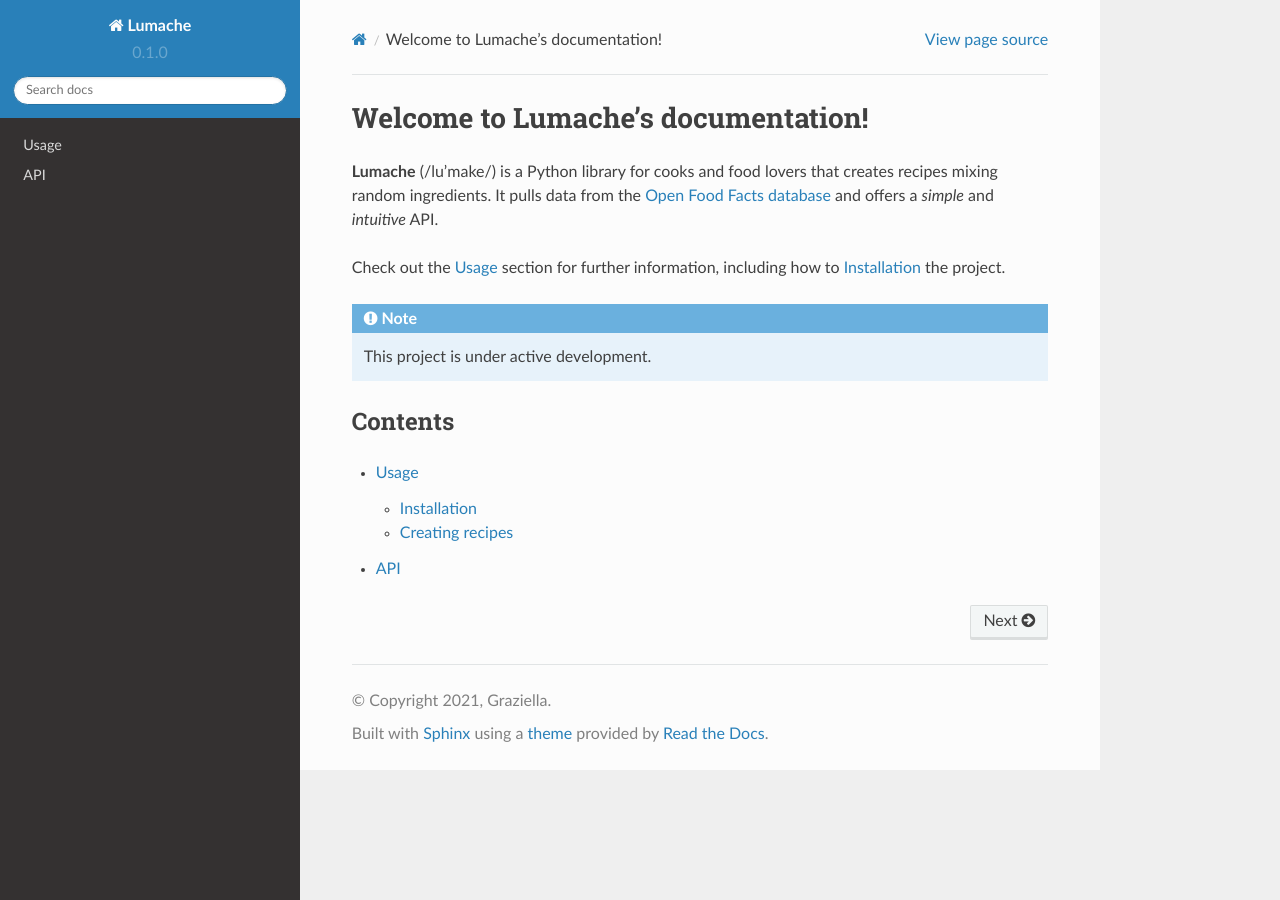
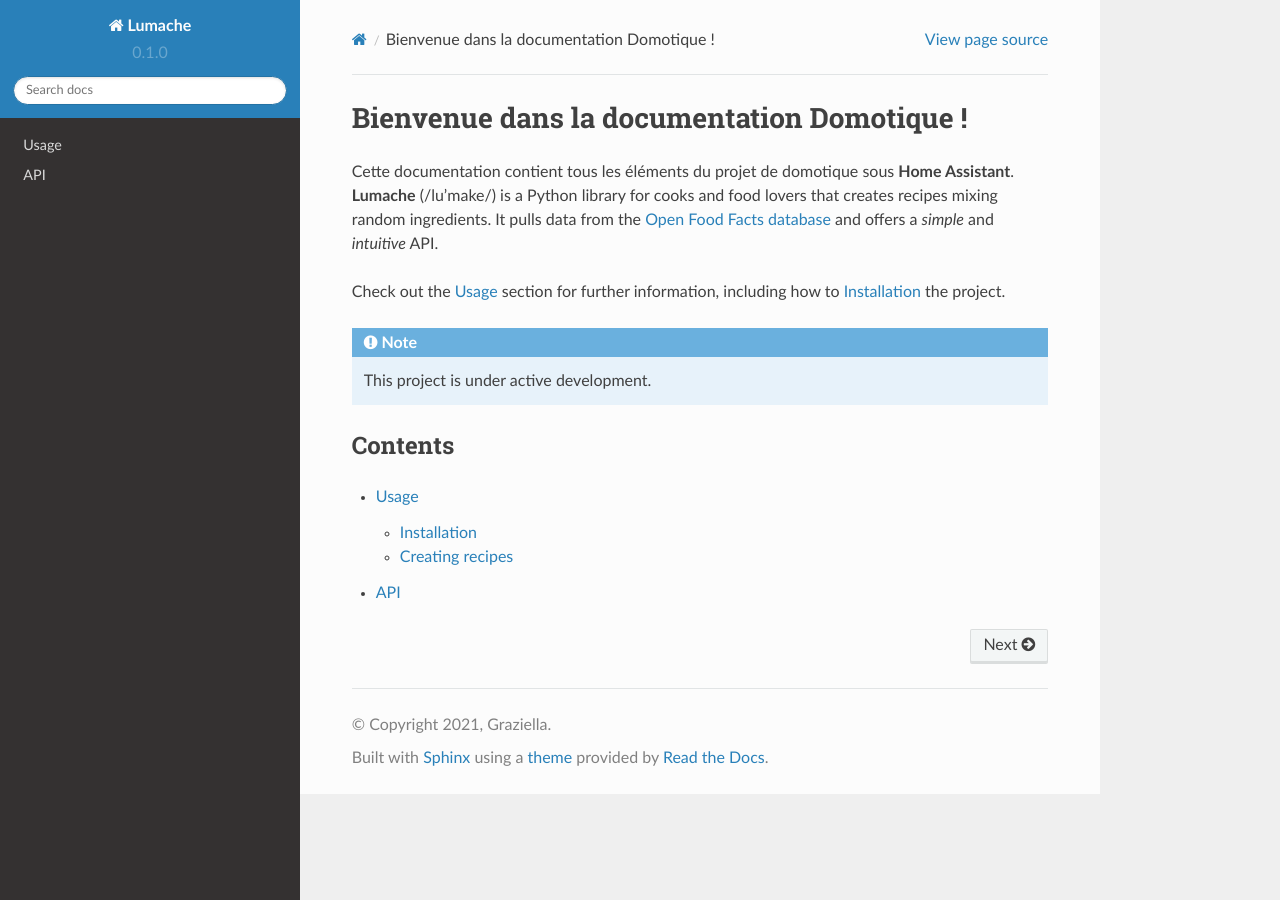
Before and after one commit to gcadorel2733/rdt-documentation, a Sphinx documentation site: the page built from docs/source/index.rst, in a window 1280 px wide. Built offline with Sphinx 7.4.7 and the Read the Docs theme 2.0.0, drawn with Linux system fonts in a browser that asks for light colours.

Commit message:
Update index.rst

```diff
--- a/docs/source/index.rst
+++ b/docs/source/index.rst
@@ -1,6 +1,7 @@
-Welcome to Lumache's documentation!
+Bienvenue dans la documentation Domotique !
 ===================================
 
+Cette documentation contient tous les éléments du projet de domotique sous **Home Assistant**.
 **Lumache** (/lu'make/) is a Python library for cooks and food lovers
 that creates recipes mixing random ingredients.
 It pulls data from the `Open Food Facts database <https://world.openfoodfacts.org/>`_
```
